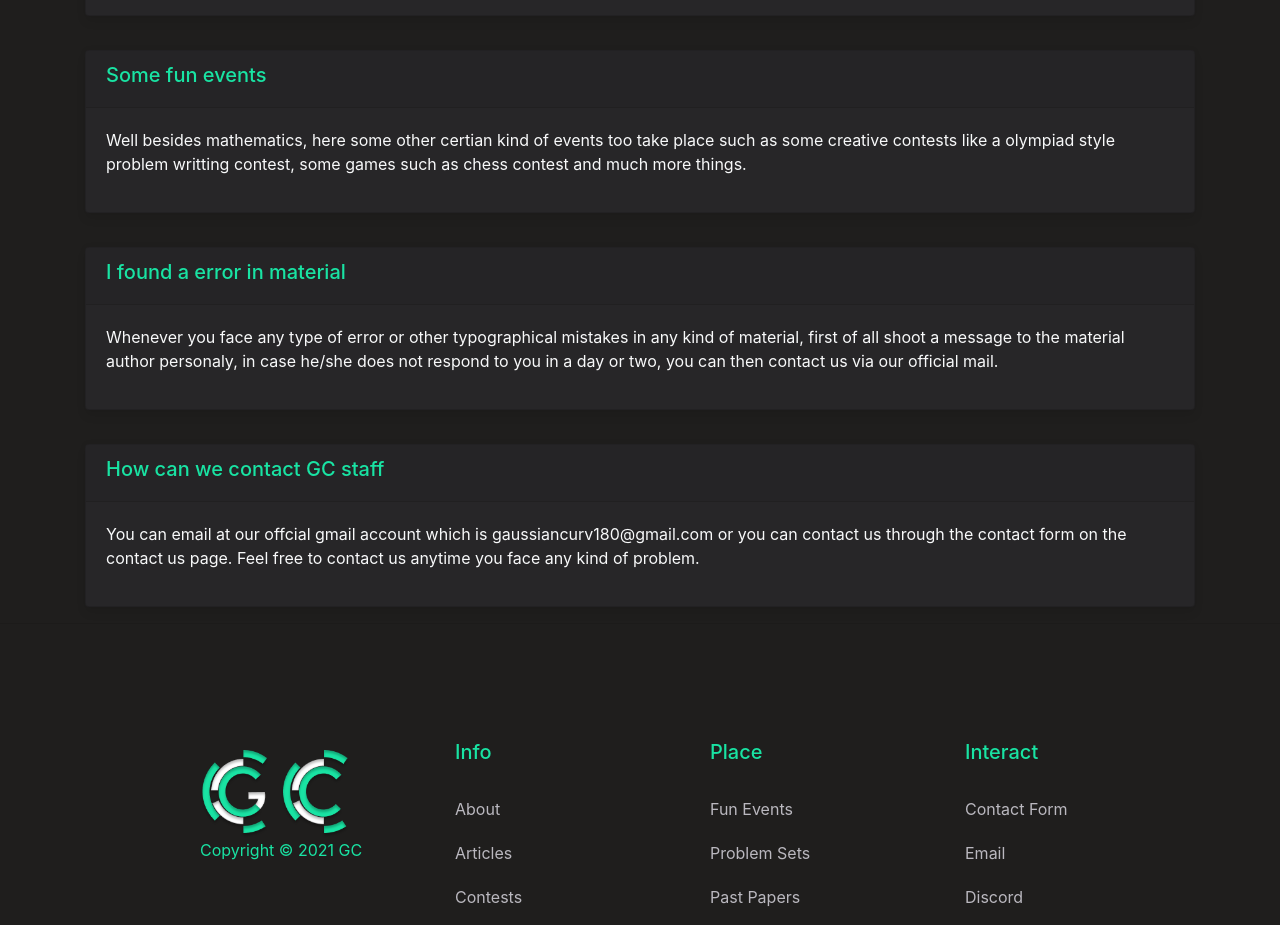
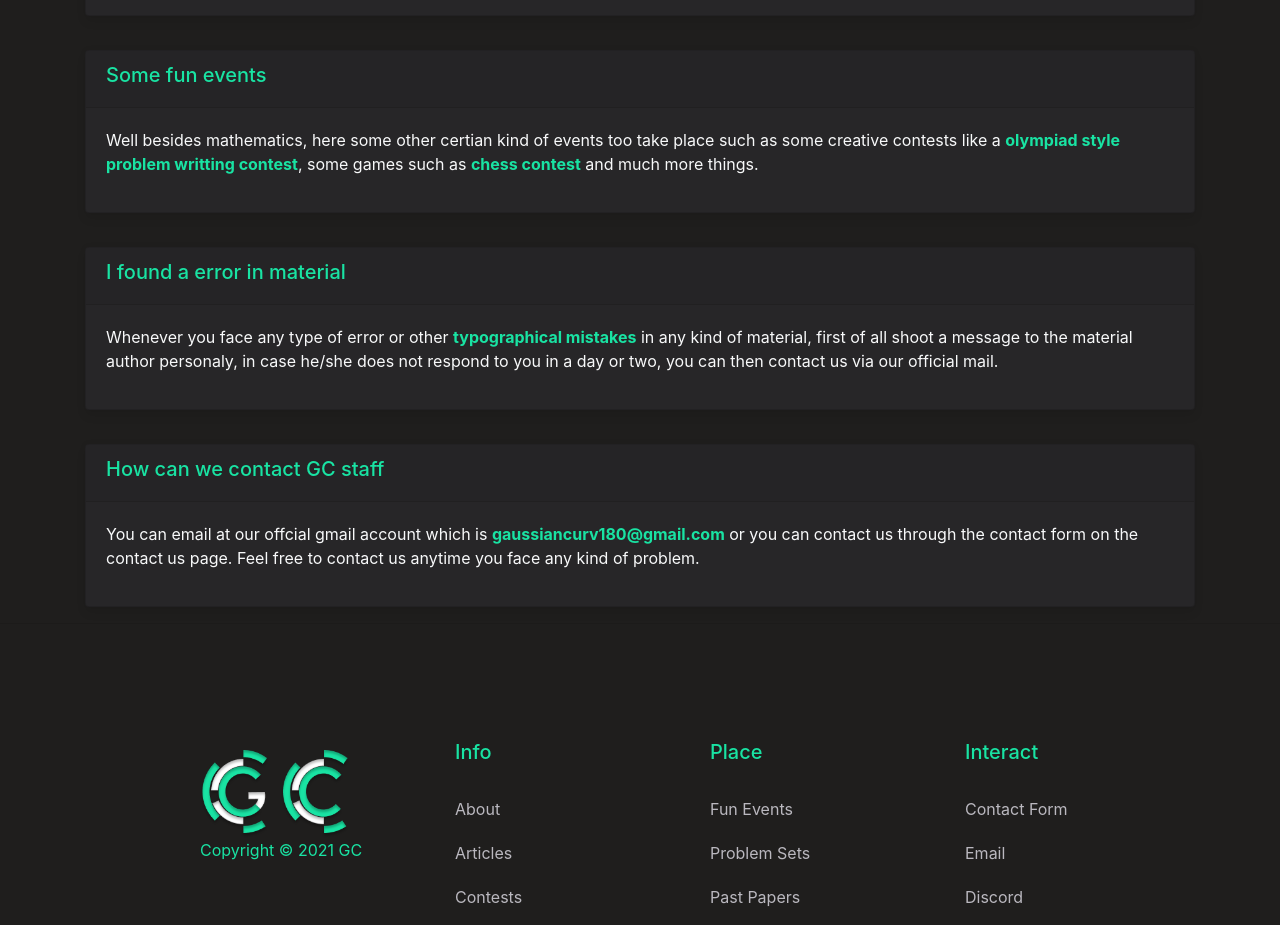
Before and after one commit to gaussiancurvolympiads/gaussiancurv, a React (Create React App) app: page /anonymous in a window 1280 px wide. Shown: the part 1120-2045 px from the top of the page. Built offline with nearby package versions, Linux system fonts and the light colour scheme.

Commit message:
Update About.jsx

```diff
--- a/src/components/About.jsx
+++ b/src/components/About.jsx
@@ -156,7 +156,7 @@ const About = ({ darkMode }) => {
                <Card className="skill-nbcard">
 
                                    <Card.Header><div class="lead"><h5>Some fun events</h5></div></Card.Header>
-                                    <Card.Body>   <Card.Text align="left" class={darkMode? "text-secondary" : "text-light"}> Well besides mathematics, here some other certian kind of events too take place such as some creative contests like a olympiad style problem writting contest, some games such as chess contest and much more things.
+                                    <Card.Body>   <Card.Text align="left" class={darkMode? "text-secondary" : "text-light"}> Well besides mathematics, here some other certian kind of events too take place such as some creative contests like a <b className="footer-text">olympiad style problem writting contest</b>, some games such as <b className="footer-text">chess contest</b> and much more things.
 <br></br>
 
 
@@ -169,7 +169,7 @@ const About = ({ darkMode }) => {
                <Card className="skill-nbcard">
 
                                    <Card.Header><div class="lead"><h5> I found a error in material</h5></div></Card.Header>
-                                    <Card.Body>   <Card.Text align="left" class={darkMode? "text-secondary" : "text-light"}> Whenever you face any type of error or other typographical mistakes in any kind of material, first of all shoot a message to the material author personaly, in
+                                    <Card.Body>   <Card.Text align="left" class={darkMode? "text-secondary" : "text-light"}> Whenever you face any type of error or other <b className="footer-text">typographical mistakes</b> in any kind of material, first of all shoot a message to the material author personaly, in
                                       case he/she does not respond to you in a day or two, you can then contact us via our official mail.
 <br></br>
 
@@ -183,7 +183,7 @@ const About = ({ darkMode }) => {
                <Card className="skill-nbcard">
 
                                    <Card.Header><div class="lead"><h5>How can we contact GC staff</h5></div></Card.Header>
-                                    <Card.Body>   <Card.Text align="left" class={darkMode? "text-secondary" : "text-light"}> You can email at our offcial gmail account which is gaussiancurv180@gmail.com  or you can contact us through the contact form on the contact us page. Feel free to contact us anytime you face any kind of problem.
+                                    <Card.Body>   <Card.Text align="left" class={darkMode? "text-secondary" : "text-light"}> You can email at our offcial gmail account which is <b className="footer-text">gaussiancurv180@gmail.com</b>  or you can contact us through the contact form on the contact us page. Feel free to contact us anytime you face any kind of problem.
 <br></br>
 
 
```
